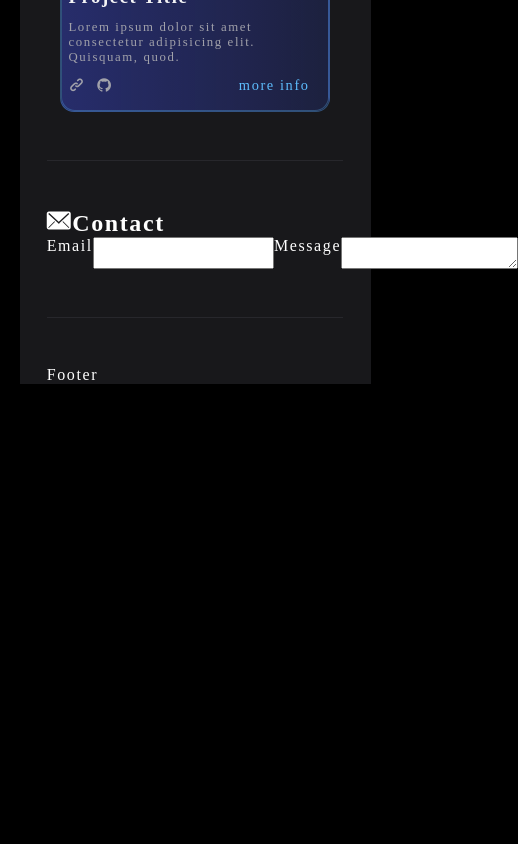
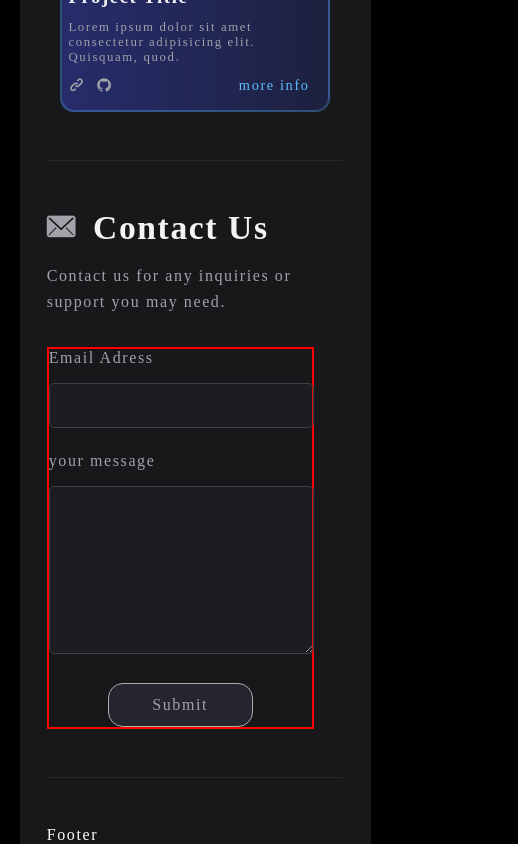
Before and after one commit to KhaledBahjat/portfolio, a React (Vite) app: page / in a window 390 px wide. Shown: the part 2646-3490 px from the top of the page, 518 px wide, since content can reach past the window. Before the commit the page ends 3030 px from the top, so only its background shows below. Built offline with nearby package versions, Linux system fonts and the light colour scheme.

Commit message:
feat: enhance Contact component with styling, form validation, and responsive design

```diff
--- a/src/components/4-Contact/Contact.css
+++ b/src/components/4-Contact/Contact.css
@@ -0,0 +1,78 @@
+.contact .icon-envelope{
+    color: var(--subtitle);
+    margin-right: 1rem;
+    font-size: 1.8rem;
+}
+.contact .title{
+    font-size: 2.1rem;
+    color: var(--title);
+    margin-bottom: 1rem;
+}
+.contact .sub-title{
+    color: var(--subtitle);
+    margin-bottom: 2rem;
+    line-height: 1.6rem;
+}
+section.contact label{
+    color: var(--subtitle);
+}
+#email , #message{
+    all: unset;
+    background-color: rgba(63, 63, 70, 0.15);
+    border: 1px solid rgb(63, 63, 70);
+    width: 16rem;
+    padding: 0.5rem 1rem;
+    margin-left: 1rem;
+    border-radius: 5px;
+    transition: 0.3s all ease;
+    font-size: 1.1rem;
+}
+#message{
+    min-height: 9rem;
+    resize: vertical;
+}
+#email:focus , #message:focus{
+    border: 1px solid rgb(65 212 191);
+}
+#email:hover , #message:hover{
+    border: 1px solid rgb(65 212 191);
+}
+section.contact button{
+        background-color: rgba(36, 37, 46, 1);
+    color: var(--subtitle);
+    padding:0.75rem 2rem;
+    text-align: center;
+    text-transform: capitalize;
+    border-radius: 15px;
+    transition: all 0.3s ease;
+    margin-top: 1.8rem;
+    border:1px solid rgb(175, 172, 172);
+}
+section.contact button:hover{
+    scale: 0.97;
+}
+
+@media (max-width:600px) {
+    .anim{
+        display: none;
+    }
+    section.contact form{
+        display: flex;
+        flex-direction: column;
+        width: 90%;
+    }
+    section.contact div.flex{
+        flex-direction: column;
+        align-items: start;
+    }
+    #email , #message{
+        width: 100%;
+        margin-left:0 ;
+        padding: 0.7rem 0;
+        margin-top: 1rem;
+    }
+    section.contact button{
+        width: 30%;
+        align-self: center;
+    }
+}
--- a/src/components/4-Contact/Contact.jsx
+++ b/src/components/4-Contact/Contact.jsx
@@ -1,24 +1,26 @@
 import React from 'react'
-import "./Contact"
+import "./Contact.css"
 export default function Contact() {
     return (
-        <div className='contact' id='contact'>
+        <section className='contact ' id='contact'>
             <h2 className='title'>
                 <span className='icon-envelope'></span>
-                Contact
-            </h2>
-            <p className='sub-title'>
-
-            </p>
-
-            <section className="left-sec flex">
-                <form action="" className='flex'>
-                    <label htmlFor="email">Email</label>
-                    <input type="email" id='email' />
-                    <label htmlFor="message">Message</label>
-                    <textarea name="" id="message"></textarea>
+                Contact Us</h2>
+            <p className='sub-title'>Contact us for any inquiries or support you may need.</p>
+            <div className="flex ">
+                <form action="" className='border'>
+                    <div className='flex'>
+                        <label htmlFor="email">Email Adress</label>
+                        <input type="email" id='email' required/>
+                    </div>
+                    <div className='flex' style={{ marginTop: '24px' }}>
+                        <label htmlFor="message">your message</label>
+                        <textarea name="" id="message" required></textarea>
+                    </div>
+                    <button>Submit</button>
                 </form>
-            </section>
-        </div>
+                <div className="anim ">anim</div>
+            </div>
+        </section>
     )
 }
```
